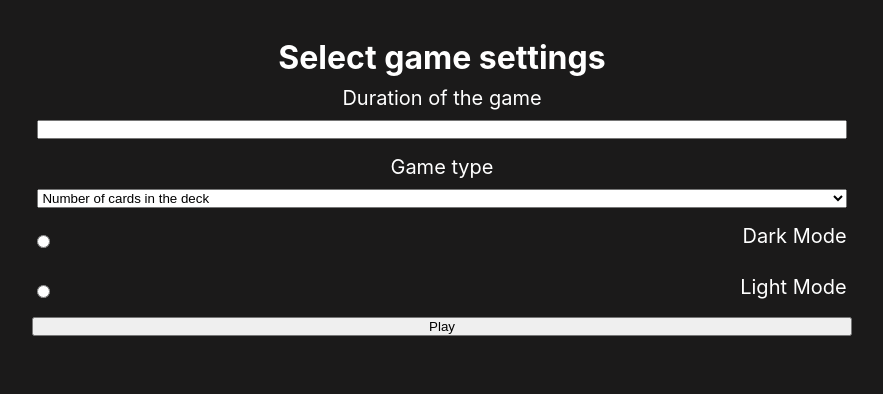
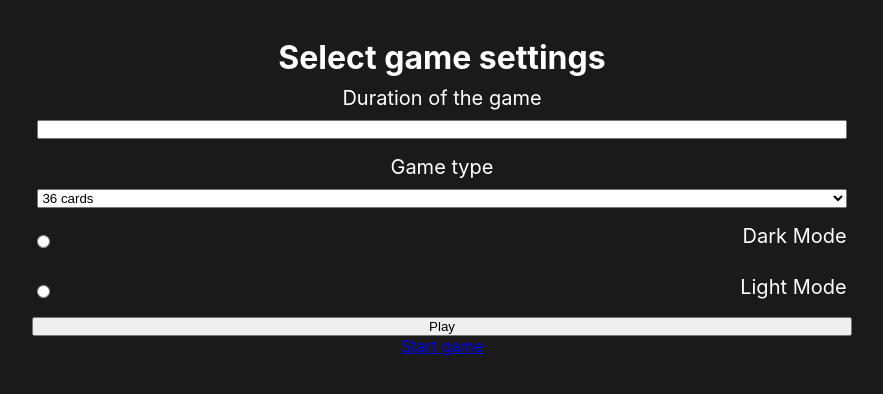
Before and after one commit to Andrew193/Fool, a React app: page / in a window 1280 px wide. Shown: the top 394 px of the page, without its empty margins (198-1081 px from the left). Built offline with nearby package versions, Linux system fonts and the light colour scheme.

Commit message:
Global config

```diff
--- a/src/App.js
+++ b/src/App.js
@@ -1,20 +1,17 @@
 
 import { useState } from 'react';
-import { Route, Switch } from 'react-router';
+import { Route } from 'react-router';
 import './App.css';
+import Deck from './components/deck';
 import MainPageContainer from "./components/mainPage/index"
 function App() {
-  const[DarkMode,setDarkMode]=useState(true);
+  const [DarkMode, setDarkMode] = useState(true);
   return (
     <div className="App">
-     <Switch>
-       <Route path="/">
-         <MainPageContainer DarkMode={DarkMode} setDarkMode={setDarkMode}/>
-       </Route>
-       <Route path="/deck">
-
-       </Route>
-     </Switch>
+        <Route exact path="/" render={() => <MainPageContainer DarkMode={DarkMode} setDarkMode={setDarkMode} />}></Route>
+        <Route exact path="/game" render={(props) =>{
+        console.log(props);
+        <Deck {...props.location.state} />}}></Route>
     </div>
   );
 }
--- a/src/components/deck/index.jsx
+++ b/src/components/deck/index.jsx
@@ -4,13 +4,15 @@ import { useEffect } from "react";
 
 function Deck(props) {
     let {times,Gmode}=props;
+    console.log(times,Gmode,"fds");
     const deck=new Array(Gmode)
-    useEffect(()=>{
-       times>0? (times-=1):alert("That is all")
-    },[times])
+    // useEffect(()=>{
+    //    times>0? (times-=1):alert("That is all")
+    // },[times])
     return(
         <main>
             <h1>{times}</h1>
         </main>
     )
 }
+export default Deck;
--- a/src/components/mainPage/MainPageSetSettings/index.jsx
+++ b/src/components/mainPage/MainPageSetSettings/index.jsx
@@ -1,13 +1,16 @@
+import { useState } from "react";
+import { NavLink } from "react-router-dom";
 import s from "../index.module.scss"
 import Script from "./validator"
 function Settings(props) {
     const { isErrors, setIsErrors, setDarkMode } = props;
+    let [state,setState]=useState([])
     return (
-        <form className={s.FormSet} onSubmit={(e)=>{
-            e.preventDefault()
-            console.log(e.target.elements.Gtype.value)
-            console.log(e.target.elements.mode.value)
-            console.log(e.target.elements.times.value);}}>
+        <>
+            <form className={s.FormSet} onSubmit={(e) => {
+                e.preventDefault();
+                setState([e.target.elements.Gtype.value,e.target.elements.times.value])
+            }}>
                 <label htmlFor={"times"}>
                     <span>Duration of the game</span>
                     <input id={"times"} type={"number"} onBlur={(e) => Script.Updater(setIsErrors, Script.Validator(e.target.value))} />
@@ -15,9 +18,9 @@ function Settings(props) {
                 </label>
                 <label htmlFor={"Gtype"}>
                     <span>Game type</span>
-                <select name={"gameStyle"} id={"Gtype"} defaultValue={"default"}>
+                    <select name={"gameStyle"} id={"Gtype"} defaultValue={"36"}>
                         <optgroup>
-                        <option disabled={true} value="default">Number of cards in the deck</option>
+                            <option disabled={true}>Number of cards in the deck</option>
                             <option value="52">52 cards</option>
                             <option value="36">36 cards</option>
                             <option value="32" >32 cards</option>
@@ -32,6 +35,8 @@ function Settings(props) {
                 </label>
                 <button type="submit">Play</button>
             </form>
+            <NavLink to={{ pathname: "/game",state:state}} >Start game</NavLink>
+        </>
     )
 }
 export default Settings
```
Lines whose indentation alone changed are shown as unchanged.
